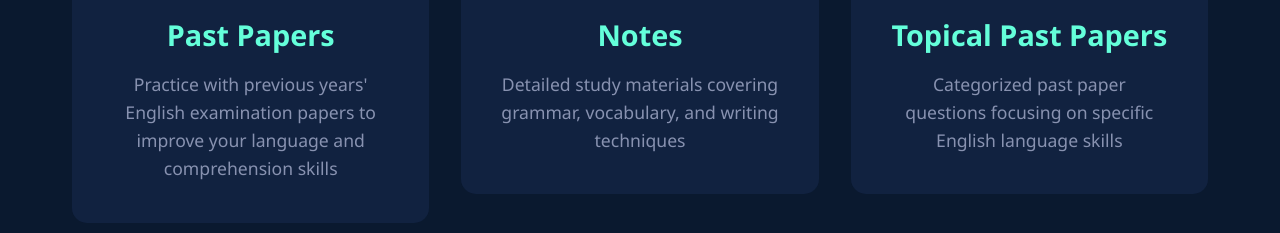
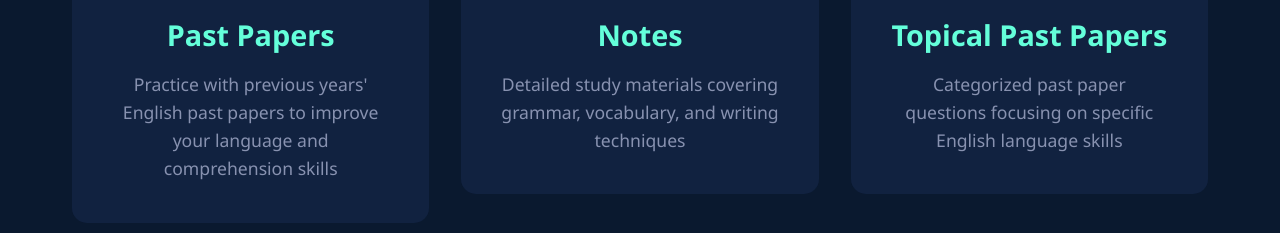
Before and after one commit to github778864/O-level, a plain HTML site: page subjects/biology.html in a window 1280 px wide. Shown: the part 409-642 px from the top of the page. Drawn offline with Linux system fonts and the light colour scheme.

Commit message:
Update biology.html

```diff
--- a/subjects/biology.html
+++ b/subjects/biology.html
@@ -17,7 +17,7 @@
                 <div class="subject-card">
                     <div class="subject-emoji">📄</div>
                     <h3>Past Papers</h3>
-                    <p>Practice with previous years' English examination papers to improve your language and comprehension skills</p>
+                    <p>Practice with previous years' English past papers to improve your language and comprehension skills</p>
                 </div>
             </a>
 
```
